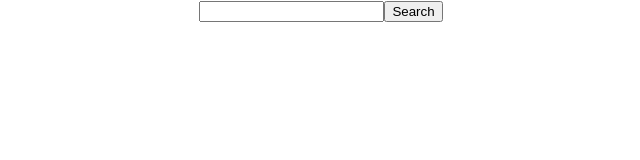
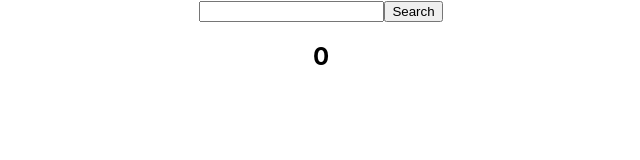
Before and after one commit to tharodo/recipe-app, a React (Create React App) app: page / in a window 1280 px wide. Shown: the top 160 px of the page, without its empty margins (319-959 px from the left). Built offline with nearby package versions, Linux system fonts and the light colour scheme.

Commit message:
useEffect with no dependencies

```diff
--- a/src/App.js
+++ b/src/App.js
@@ -1,4 +1,5 @@
 import logo from './logo.svg';
+import React, {useEffect, useState} from 'react';
 import './App.css';
 
 function App() {
@@ -6,9 +7,14 @@ function App() {
   const APP_ID = '8694fae1';
   const APP_KEY = '86919c31aa9cb49e6aca72731941f836';
 
+  const [counter, setCounter] = useState(0);
+
 
   const exampleRequest = `https://api.edamam.com/api/recipes/v2?type=public&q=chicken&app_id=${APP_ID}&app_key=${APP_KEY}`;
 
+  useEffect(() => {
+    console.log('Effect has been run!');
+  })
 
   return (
     <div className="App">
@@ -18,6 +24,11 @@ function App() {
           Search
         </button>
       </form>
+      <h2
+        onClick={() => setCounter(counter + 1)}
+      >
+        {counter}
+      </h2>
     </div>
   );
 }
```
